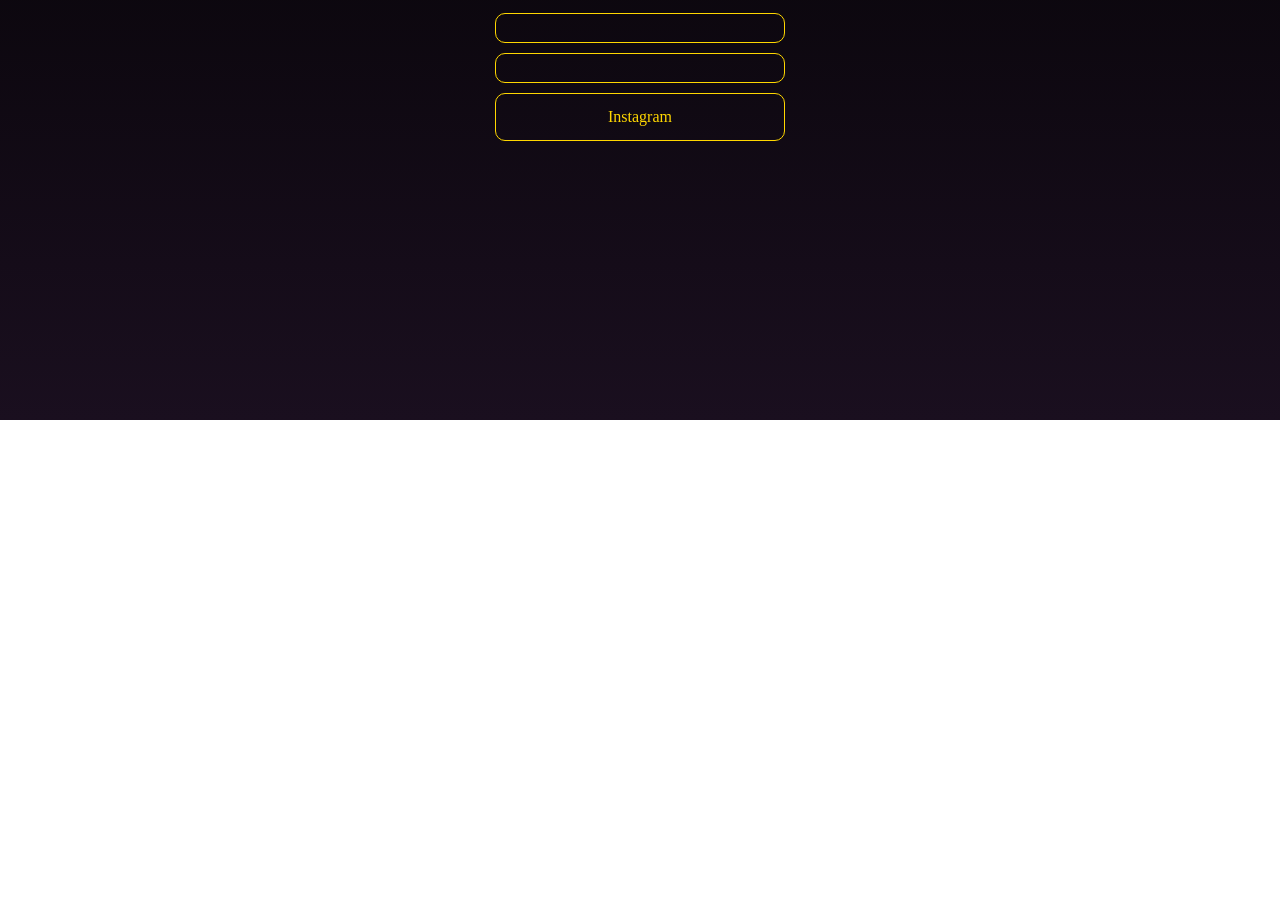
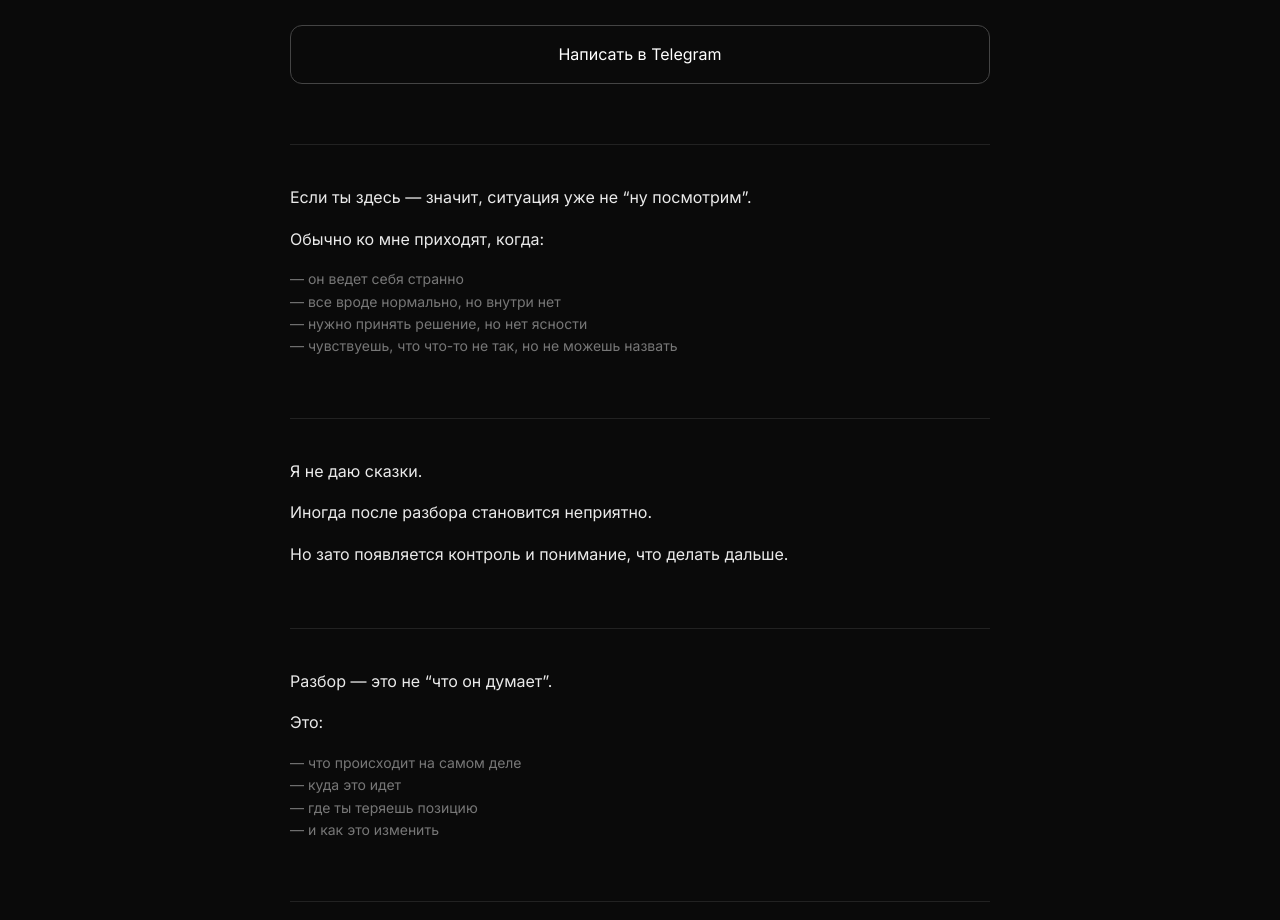
Before and after one commit to mariakart-tarot/tarot-site, a plain HTML site: page index.html in a window 1280 px wide. Shown: the part 380-1300 px from the top of the page. Before the commit the page ends 800 px from the top, so only its background shows below. Drawn offline with Linux system fonts and the light colour scheme.

Commit message:
index.html

```diff
--- a/index.html
+++ b/index.html
@@ -4,54 +4,72 @@
 <meta charset="UTF-8">
 <title>Таро | Мари</title>
 
-  <link href="https://fonts.googleapis.com/css2?family=Cinzel&display=swap" rel="stylesheet">
+<link href="https://fonts.googleapis.com/css2?family=Inter:wght@300;400;600&display=swap" rel="stylesheet">
 
 <style>
 body {
   margin: 0;
-      background: linear-gradient(180deg, #000000, #1a0f1f);
-      color: #fff;
-      font-family: 'Playfair Display', serif;
-      display: flex;
-      justify-content: center;
-      align-items: center;
-      height: 100vh;
+  background: #0a0a0a;
+  color: #eaeaea;
+  font-family: 'Inter', sans-serif;
+  line-height: 1.6;
 }
 
 .container {
-      text-align: center;
+  max-width: 700px;
+  margin: auto;
+  padding: 60px 20px;
 }
 
 h1 {
-      font-size: 40px;
+  font-size: 42px;
+  font-weight: 600;
   margin-bottom: 10px;
 }
-    <body>
-  <img src="https://via.placeholder.com/150" style="border-radius: 50%; margin: 20px;">
-</body>
 
+.subtitle {
+  color: #888;
+  margin-bottom: 40px;
+}
 
-    p {
-      color: #aaa;
-      margin-bottom: 30px;
+.block {
+  margin-bottom: 60px;
 }
 
 .btn {
   display: block;
-      margin: 10px auto;
-      padding: 14px;
-      width: 260px;
-      background: transparent;
-      border: 1px solid gold;
-      color: gold;
+  padding: 16px;
+  margin-top: 15px;
+  text-align: center;
   text-decoration: none;
-      border-radius: 10px;
+  color: #fff;
+  border: 1px solid #444;
+  border-radius: 12px;
   transition: 0.3s;
 }
 
 .btn:hover {
+  border-color: #fff;
   background: #fff;
   color: #000;
+}
+
+.image {
+  width: 140px;
+  border-radius: 50%;
+  margin-bottom: 20px;
+  opacity: 0.9;
+}
+
+.small {
+  font-size: 14px;
+  color: #777;
+}
+
+hr {
+  border: none;
+  border-top: 1px solid #222;
+  margin: 40px 0;
 }
 </style>
 </head>
@@ -59,12 +77,66 @@
 <body>
 
 <div class="container">
-    <h1>Таро для ясности</h1>
-    <p>Разбор, после которого уже не развидеть.</p>
 
-    <a class="btn" href="https://t.me/pani_tarolog"</a>
-    <a class="btn" href="https://t.me/pani_tarolog"</a>
-    <a class="btn" href="#">Instagram</a>
+  <!-- БЛОК 1: ВХОД -->
+  <div class="block">
+    <img class="image" src="https://via.placeholder.com/150">
+    <h1>Таро без иллюзий</h1>
+    <p class="subtitle">Я не успокаиваю. Я показываю, что происходит и куда это идет.</p>
+
+    <a class="btn" href="https://t.me/твойдник">Написать в Telegram</a>
+  </div>
+
+  <hr>
+
+  <!-- БЛОК 2: УДЕРЖАНИЕ -->
+  <div class="block">
+    <p>Если ты здесь — значит, ситуация уже не “ну посмотрим”.</p>
+    <p>Обычно ко мне приходят, когда:</p>
+
+    <p class="small">
+    — он ведет себя странно<br>
+    — все вроде нормально, но внутри нет<br>
+    — нужно принять решение, но нет ясности<br>
+    — чувствуешь, что что-то не так, но не можешь назвать
+    </p>
+  </div>
+
+  <hr>
+
+  <!-- БЛОК 3: ПРО МЕНЯ -->
+  <div class="block">
+    <p>Я не даю сказки.</p>
+    <p>Иногда после разбора становится неприятно.</p>
+    <p>Но зато появляется контроль и понимание, что делать дальше.</p>
+  </div>
+
+  <hr>
+
+  <!-- БЛОК 4: УСИЛЕНИЕ -->
+  <div class="block">
+    <p>Разбор — это не “что он думает”.</p>
+    <p>Это:</p>
+
+    <p class="small">
+    — что происходит на самом деле<br>
+    — куда это идет<br>
+    — где ты теряешь позицию<br>
+    — и как это изменить
+    </p>
+  </div>
+
+  <hr>
+
+  <!-- БЛОК 5: CTA -->
+  <div class="block">
+    <p>Если тебе нужна ясность — ты уже знаешь, что делать.</p>
+
+    <a class="btn" href="https://t.me/pani_tarolog">Написать</a>
+
+    <p class="small">Отвечаю лично</p>
+  </div>
+
 </div>
 
 </body>
```
Lines whose indentation alone changed are shown as unchanged.
